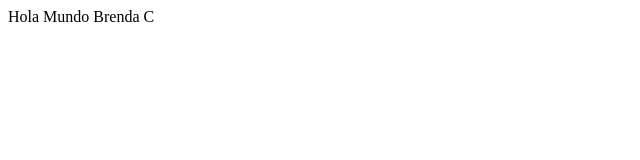
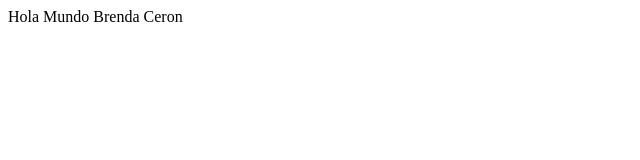
Before and after one commit to BrendaGuadalupeCeronBautista/PRUEBAS, a plain HTML site: page index.html in a window 1280 px wide. Shown: the full height of the page, 0-640 px from the left. Drawn offline with Linux system fonts and the light colour scheme.

Commit message:
agregue modificacion al index

```diff
--- a/index.html
+++ b/index.html
@@ -7,7 +7,7 @@
     <title>Document</title>
 </head>
 <body>
-    Hola Mundo Brenda C
+    Hola Mundo Brenda Ceron
     <script src="01-Tipos/01-Variables.js"> </script>
 </body>
 </html>
```
